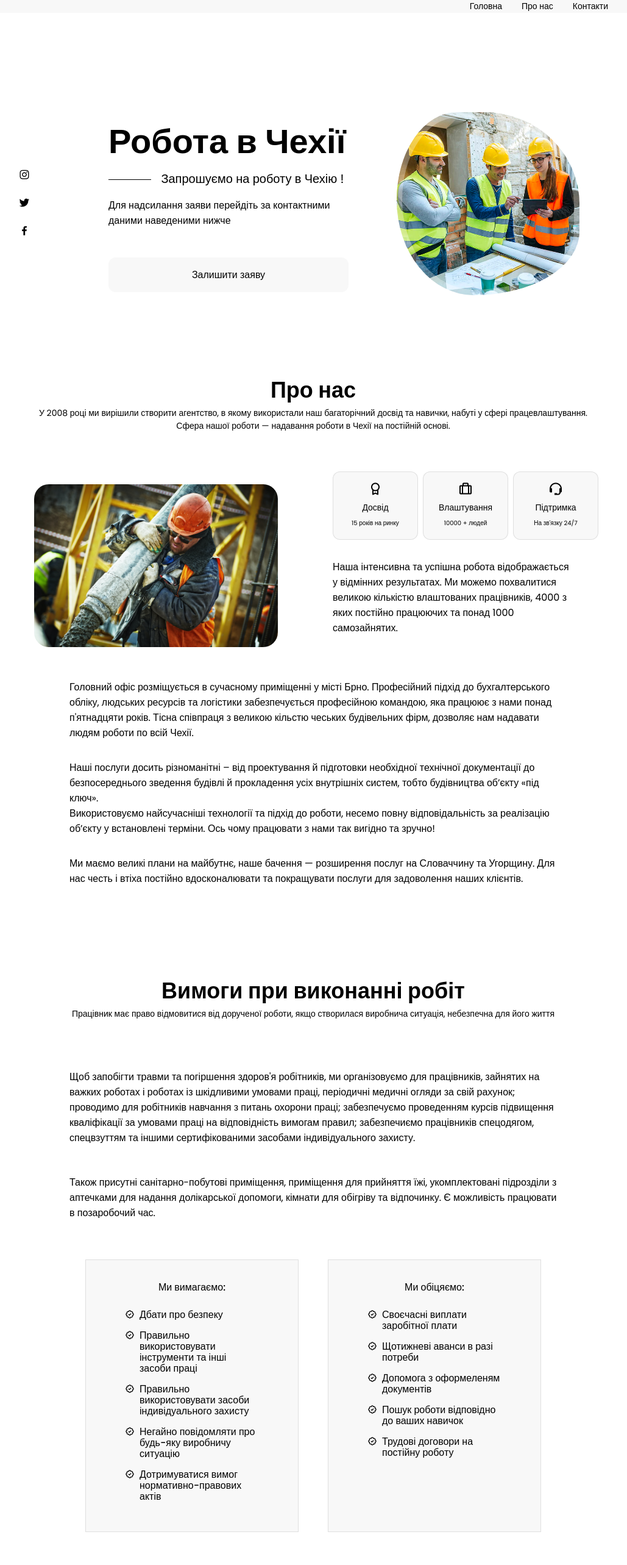
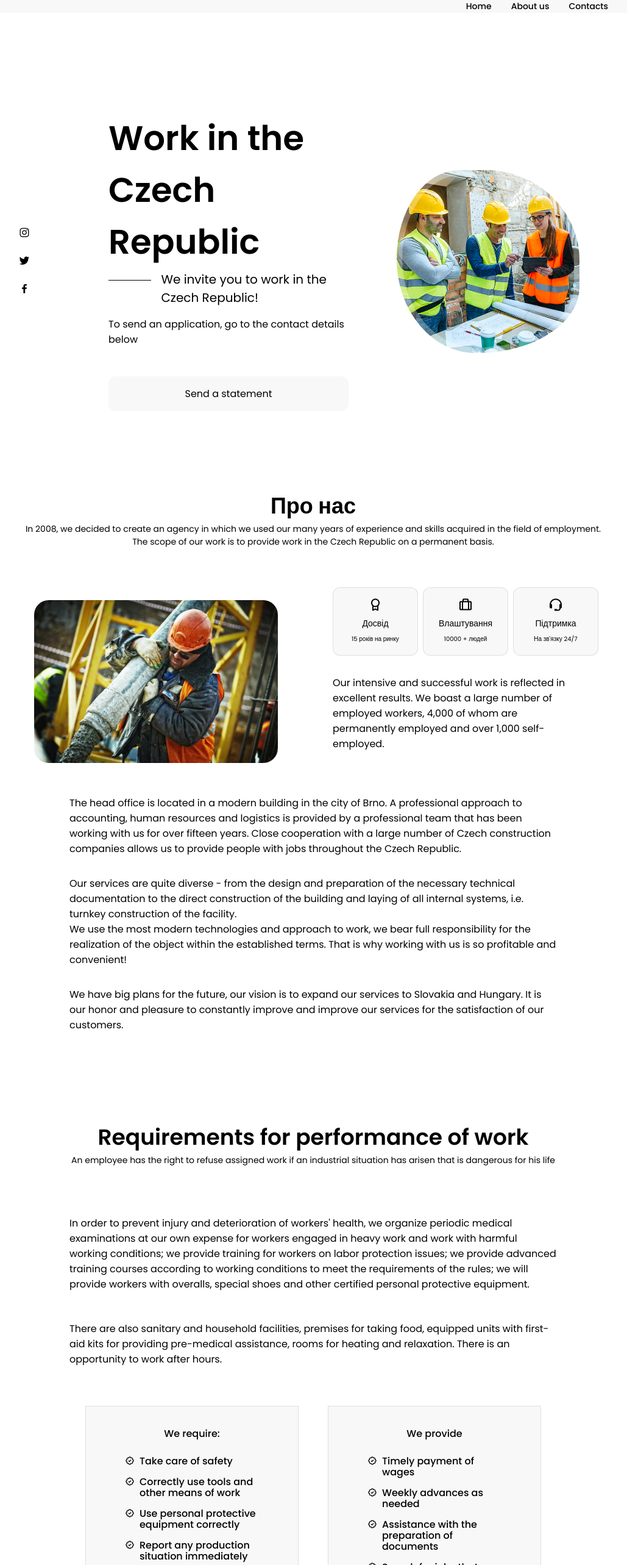
Before and after one commit to DmytroDemianchuk/robotacz-frontend, a React (Create React App) app: page / in a window 1280 px wide. Shown: the top 2566 px of the page at 61% size, without its empty margins (126-1155 px from the left). Built offline with nearby package versions, Linux system fonts and the light colour scheme.

Commit message:
changed launguage from ukraine to english

```diff
--- a/src/components/about/About.jsx
+++ b/src/components/about/About.jsx
@@ -8,8 +8,8 @@ const About = () => {
         <section className="about section" id="pro_nas">
             <h2 className="section__title">Про нас</h2>
             <span className="section__subtitle">
-            У 2008 році ми вирішили створити агентство, в якому використали наш багаторічний досвід та навички, набуті у сфері працевлаштування.<p></p>
-                    Сфера нашої роботи — надавання роботи в Чехії на постійній основі.
+            In 2008, we decided to create an agency in which we used our many years of experience and skills acquired in the field of employment.<p></p>
+                    The scope of our work is to provide work in the Czech Republic on a permanent basis.
             </span>
 
             <div className="about__container container grid">
@@ -19,25 +19,24 @@ const About = () => {
                     <Info />
 
                     <p className="about__description">
-                    Наша інтенсивна та успішна робота відображається у відмінних результатах.
-                    Ми можемо похвалитися великою кількістю влаштованих працівників, 4000 з яких постійно працюючих  та понад 1000 самозайнятих.
+                    Our intensive and successful work is reflected in excellent results.
+                    We boast a large number of employed workers, 4,000 of whom are permanently employed and over 1,000 self-employed.
                     </p>
             </div>
             </div>
-            <div className="about__opis_first">Головний офіс розміщується в сучасному приміщенні у місті Брно.
-            Професійний підхід до бухгалтерського обліку, людських ресурсів та логістики забезпечується професійною командою, яка працюює з нами понад п'ятнадцяти років.
-            Тісна співпраця з великою кільстю чеських будівельних фірм, дозволяє нам надавати людям роботи по всій Чехії.</div>
+            <div className="about__opis_first">The head office is located in a modern building in the city of Brno.
+            A professional approach to accounting, human resources and logistics is provided by a professional team that has been working with us for over fifteen years.
+            Close cooperation with a large number of Czech construction companies allows us to provide people with jobs throughout the Czech Republic.</div>
 
-            <div className="about__opis_second">Наші послуги досить різноманітні –
-            від проектування й підготовки необхідної технічної документації до безпосереднього зведення будівлі й
-            прокладення усіх внутрішніх систем, тобто будівництва об’єкту «під ключ».<p></p>
-            Використовуємо найсучасніші технології та підхід до роботи,
-            несемо повну відповідальність за реалізацію об’єкту у встановлені терміни.
-            Ось чому працювати з нами так вигідно та зручно!
+            <div className="about__opis_second">Our services are quite diverse - from the design and
+            preparation of the necessary technical documentation to the direct construction of the building and
+            laying of all internal systems, i.e. turnkey construction of the facility.<p></p>
+            We use the most modern technologies and approach to work, we bear full responsibility for the realization of the object
+            within the established terms. That is why working with us is so profitable and convenient!
             </div>
 
-            <div className="about__opis_second">Ми маємо великі плани на майбутнє, наше бачення — розширення послуг на Словаччину та Угорщину.
-            Для нас честь і втіха постійно вдосконалювати та покращувати послуги для задоволення наших клієнтів.</div>
+            <div className="about__opis_second">We have big plans for the future, our vision is to expand our services to Slovakia and Hungary.
+            It is our honor and pleasure to constantly improve and improve our services for the satisfaction of our customers.</div>
         </section>
 
     )
--- a/src/components/contact/Contact.jsx
+++ b/src/components/contact/Contact.jsx
@@ -58,12 +58,12 @@ import "./contact.css"
 
                 //  is not yet FormList
         <section className="contact section" id="kontakty">
-            <h2 className="section__title">Будьмо на зв'язку !</h2>
-            <span className="section__subtitle">Наші контакти</span>
+            <h2 className="section__title">Let's be in touch!</h2>
+            <span className="section__subtitle">contacts</span>
 
             <div className="contact__container container grid">
                 <div className="contact__content">
-                    <h3 className="contact__instagram">Наші дані</h3>
+                    <h3 className="contact__instagram">data</h3>
 
                 <div className="contact__info">
                     <div className="contact__card">
@@ -73,7 +73,7 @@ import "./contact.css"
                         <span className="contact__card-data"></span>
 
                         <a href="https://www.instagram.com/robota.ua_cz/?igshid=YmMyMTA2M2Y%3D" className="contact__button">
-                            Переглянути сторінку{""}
+                            View page{""}
                         <i className="bx bx-right-arrow-alt contact__button-icon"></i></a>
                     </div>
 
@@ -86,11 +86,11 @@ import "./contact.css"
 
 
                         <a className="contact__button">
-                        (+380)980129590</a>
+                        (+xxx)xxxxxxxxx</a>
                         <a className="contact__button">
-                        (+420)777590130</a>
+                        (+xxx)xxxxxxxxx</a>
                         <a className="contact__button">
-                        (+420)776058183</a>
+                        (+xxx)xxxxxxxxx</a>
 
                         {/* <i className="bx bx-right-arrow-alt contact__button-icon"></i></a> */}
                     </div>
@@ -103,7 +103,7 @@ import "./contact.css"
 
                         <a href="https://www.facebook.com/profile.php?id=100091492989540"
                         className="contact__button">
-                            Переглянути сторінку{""}
+                            View page{""}
                         <i className="bx bx-right-arrow-alt contact__button-icon"></i></a>
                     </div>
                 </div>
@@ -111,14 +111,14 @@ import "./contact.css"
 
 {/* /PostForm */}
                 <div className="contact__content">
-                    <h3 className="contact__instagram">Заповнити заяву</h3>
+                    <h3 className="contact__instagram">Fill out the application</h3>
 
                     <form onSubmit={this.submitHandler}
                     className="contact__form">
 
                         {/* input of name */}
                         <div className="contact__form-div">
-                        <label className="contact__form-tag">Ім'я</label>
+                        <label className="contact__form-tag">Name</label>
                         <input
                         type="text"
                         name="name"
@@ -127,13 +127,13 @@ import "./contact.css"
                         value={name}
                         onChange={this.changeHandler}
                         className="contact__form-input"
-                        placeholder="Введіть своє ім'я"
+                        placeholder="Input your name"
                         />
                         </div>
 
                         {/* input of phone_number */}
                         <div className="contact__form-div">
-                        <label className="contact__form-tag">Номер телефону</label>
+                        <label className="contact__form-tag">Phone number</label>
                         <input
                         type="text"
                         name="phone_number"
@@ -143,13 +143,13 @@ import "./contact.css"
                         value={phone_number}
                         onChange={this.changeHandler}
                         className="contact__form-input"
-                        placeholder="Введіть свій номер телефону"
+                        placeholder="Input your phone number"
                         />
                         </div>
 
                         {/* input of birth_year */}
                         <div className="contact__form-div">
-                        <label className="contact__form-tag">Рік народженя</label>
+                        <label className="contact__form-tag">date of birht</label>
                         <input
                         type="text"
                         name="birth_year"
@@ -159,7 +159,7 @@ import "./contact.css"
                         value={birth_year}
                         onChange={this.changeHandler}
                         className="contact__form-input"
-                        placeholder="Введіть свій рік народження"
+                        placeholder="Input your date of birht"
                         />
                         </div>
 
@@ -190,7 +190,7 @@ import "./contact.css"
 
                     <button type="submit"
                     className="contact__application">
-                     Надіслати заяву</button>
+                     Send a statement</button>
 
 
 
--- a/src/components/footer/Footer.jsx
+++ b/src/components/footer/Footer.jsx
@@ -6,17 +6,17 @@ const Footer = () => {
     return (
         <footer className="footer">
             <div className="footer__container container">
-                <h1 className="footer__title">Робота в Чехії</h1>
+                <h1 className="footer__title">Work in the Czech Republic</h1>
 
                 <ul className="footer__list">
                     <li>
                         {/* <a href="#skills" className="footer__link">Допомога</a> */}
-                        <a>+420776058183</a>
+                        <a>+xxxxxxxxxxxx</a>
                     </li>
 
                     <li>
                         {/* <a href="#skills" className="footer__link">Допомога</a> */}
-                        <a>+420776058183</a>
+                        <a>+xxxxxxxxxxxx</a>
                     </li>
 {/*
                     <li>
--- a/src/components/header/Header.jsx
+++ b/src/components/header/Header.jsx
@@ -30,7 +30,7 @@ const Header = () => {
                             }
                         >
                             <i className="uil uil-estate nav__icon"></i>
-                             Головна
+                             Home
                         </a>
                     </li>
 
@@ -43,7 +43,7 @@ const Header = () => {
                              }
                         >
                             <i className="uil uil-user nav__icon"></i>
-                             Про нас
+                             About us
                         </a>
                     </li>
 {/*
@@ -91,7 +91,7 @@ const Header = () => {
                              }
                         >
                             <i className="uil uil-message nav__icon"></i>
-                            Контакти
+                            Contacts
                         </a>
                     </li>
                 </ul>
--- a/src/components/home/Data.jsx
+++ b/src/components/home/Data.jsx
@@ -4,17 +4,16 @@ const Data = () => {
     return (
         <div className="home__data">
             <h1 className="home__title">
-             Робота в Чехії
+            Work in the Czech Republic
         </h1>
-        <h3 className="home__subtitle">Запрошуємо на роботу в Чехію !
+        <h3 className="home__subtitle">We invite you to work in the Czech Republic!
         </h3>
 
-        <p className="home__description">Для надсилання заяви
-         перейдіть за контактними даними наведеними нижче</p>
+        <p className="home__description">To send an application, go to the contact details below</p>
 
          <div className="home__box">
         <a href="#kontakty" className="home__button">
-            Залишити заяву
+            Send a statement
         </a>
         </div>
         </div>
--- a/src/components/skills/Backend.jsx
+++ b/src/components/skills/Backend.jsx
@@ -3,14 +3,14 @@ import React from 'react'
 const Backend = () => {
     return (
         <div className="skills__content">
-            <h3 className="skills__title">Ми вимагаємо:</h3>
+            <h3 className="skills__title">We require:</h3>
 
             <div className="skills__box">
                 <div className="skills__group">
                     <div className="skills__data">
                     <i class='bx bx-badge-check'></i>
                     <div>
-                        <h3 className="skills__name">Дбати про безпеку</h3>
+                        <h3 className="skills__name">Take care of safety</h3>
                         {/* <span className="skills__level">Intermediate</span> */}
                     </div>
                     </div>
@@ -18,7 +18,7 @@ const Backend = () => {
                     <div className="skills__data">
                     <i class='bx bx-badge-check'></i>
                     <div>
-                        <h3 className="skills__name">Правильно використовувати інструменти та інші засоби праці</h3>
+                        <h3 className="skills__name">Correctly use tools and other means of work</h3>
                         {/* <span className="skills__level">Intermediate</span> */}
                     </div>
                     </div>
@@ -26,7 +26,7 @@ const Backend = () => {
                     <div className="skills__data">
                     <i class='bx bx-badge-check'></i>
                     <div>
-                        <h3 className="skills__name">Правильно використовувати засоби індивідуального захисту</h3>
+                        <h3 className="skills__name">Use personal protective equipment correctly</h3>
                         {/* <span className="skills__level">Intermediate</span> */}
                     </div>
                     </div>
@@ -34,7 +34,7 @@ const Backend = () => {
                     <div className="skills__data">
                     <i class='bx bx-badge-check'></i>
                     <div>
-                        <h3 className="skills__name">Негайно повідомляти про будь-яку виробничу ситуацію</h3>
+                        <h3 className="skills__name">Report any production situation immediately</h3>
                         {/* <span className="skills__level">Intermediate</span> */}
                     </div>
                     </div>
@@ -42,7 +42,7 @@ const Backend = () => {
                     <div className="skills__data">
                     <i class='bx bx-badge-check'></i>
                     <div>
-                        <h3 className="skills__name">Дотримуватися вимог нормативно-правових актів</h3>
+                        <h3 className="skills__name">To comply with the requirements of regulatory and legal acts</h3>
                         {/* <span className="skills__level">Intermediate</span> */}
                     </div>
                     </div>
--- a/src/components/skills/Frontend.jsx
+++ b/src/components/skills/Frontend.jsx
@@ -3,7 +3,7 @@ import React from 'react'
 const Frontend = () => {
     return (
         <div className="skills__content">
-            <h3 className="skills__title">Ми обіцяємо:</h3>
+            <h3 className="skills__title">We provide</h3>
 
             <div className="skills__box">
                 <div className="skills__group">
@@ -11,7 +11,7 @@ const Frontend = () => {
                     <div className="skills__data">
                     <i class='bx bx-badge-check'></i>
                     <div>
-                        <h3 className="skills__name">Своєчасні виплати заробітної плати</h3>
+                        <h3 className="skills__name">Timely payment of wages</h3>
                         {/* <span className="skills__level">Basic</span> */}
                     </div>
                     </div>
@@ -19,7 +19,7 @@ const Frontend = () => {
                     <div className="skills__data">
                     <i class='bx bx-badge-check'></i>
                     <div>
-                        <h3 className="skills__name">Щотижневі аванси в разі потреби</h3>
+                        <h3 className="skills__name">Weekly advances as needed</h3>
                         {/* <span className="skills__level">Advanced</span> */}
                     </div>
                     </div>
@@ -27,7 +27,7 @@ const Frontend = () => {
                     <div className="skills__data">
                     <i class='bx bx-badge-check'></i>
                     <div>
-                        <h3 className="skills__name">Допомога з оформеленям документів</h3>
+                        <h3 className="skills__name">Assistance with the preparation of documents</h3>
                         {/* <span className="skills__level">Intermediate</span> */}
                     </div>
                     </div>
@@ -35,7 +35,7 @@ const Frontend = () => {
                     <div className="skills__data">
                     <i class='bx bx-badge-check'></i>
                     <div>
-                        <h3 className="skills__name">Пошук роботи відповідно до ваших навичок</h3>
+                        <h3 className="skills__name">Search for jobs that match your skills</h3>
                         {/* <span className="skills__level">Intermediate</span> */}
                     </div>
                     </div>
@@ -43,7 +43,7 @@ const Frontend = () => {
                     <div className="skills__data">
                     <i class='bx bx-badge-check'></i>
                     <div>
-                        <h3 className="skills__name">Трудові договори на постійну роботу</h3>
+                        <h3 className="skills__name">Employment contracts for permanent employment</h3>
                         {/* <span className="skills__level">Intermediate</span> */}
                     </div>
                     </div>
--- a/src/components/skills/Skills.jsx
+++ b/src/components/skills/Skills.jsx
@@ -6,18 +6,18 @@ import Backend from "./Backend"
 const Skills = () => {
     return (
        <section className="skills section" id ="skills">
-            <h2 className="section__title">Вимоги при виконанні робіт</h2>
-            <span className="section__subtitle">Працівник має право відмовитися від дорученої роботи, якщо створилася виробнича ситуація, небезпечна для його життя</span>
+            <h2 className="section__title">Requirements for performance of work</h2>
+            <span className="section__subtitle">An employee has the right to refuse assigned work if an industrial situation has arisen that is dangerous for his life</span>
 
-            <div className="skills__required_first">Щоб запобігти травми та погіршення здоров'я робітників,
-            ми організовуємо для працівників, зайнятих на важких роботах і роботах із шкідливими умовами праці, періодичні медичні огляди за свій рахунок;
-            проводимо для робітників навчання з питань охорони праці; забезпечуємо проведенням курсів підвищення кваліфікації за умовами праці
-            на відповідність вимогам правил; забезпечиємо працівників спецодягом, спецвзуттям та
-            іншими сертифікованими засобами індивідуального захисту.
+            <div className="skills__required_first">In order to prevent injury and deterioration of workers' health, we organize periodic
+            medical examinations at our own expense for workers engaged in heavy work and work with harmful working conditions;
+            we provide training for workers on labor protection issues; we provide advanced training courses according to working
+            conditions to meet the requirements of the rules; we will provide workers with overalls, special shoes and
+            other certified personal protective equipment.
             </div>
-            <div className="skills__required_second">Також присутні санітарно-побутові приміщення, приміщення
-            для прийняття їжі, укомплектовані підрозділи з аптечками для надання долікарської допомоги,
-            кімнати для обігріву та відпочинку. Є можливість працювати в позаробочий час.
+            <div className="skills__required_second">There are also sanitary and household facilities, premises
+            for taking food, equipped units with first-aid kits for providing pre-medical assistance,
+            rooms for heating and relaxation. There is an opportunity to work after hours.
             </div>
             <div className="skills__container container grid">
                 <Backend />
```
Also changed, not shown: src/components/services/Services.jsx (+3 -4 lines), public/logo322.png (deleted), public/logo512.png (deleted).
